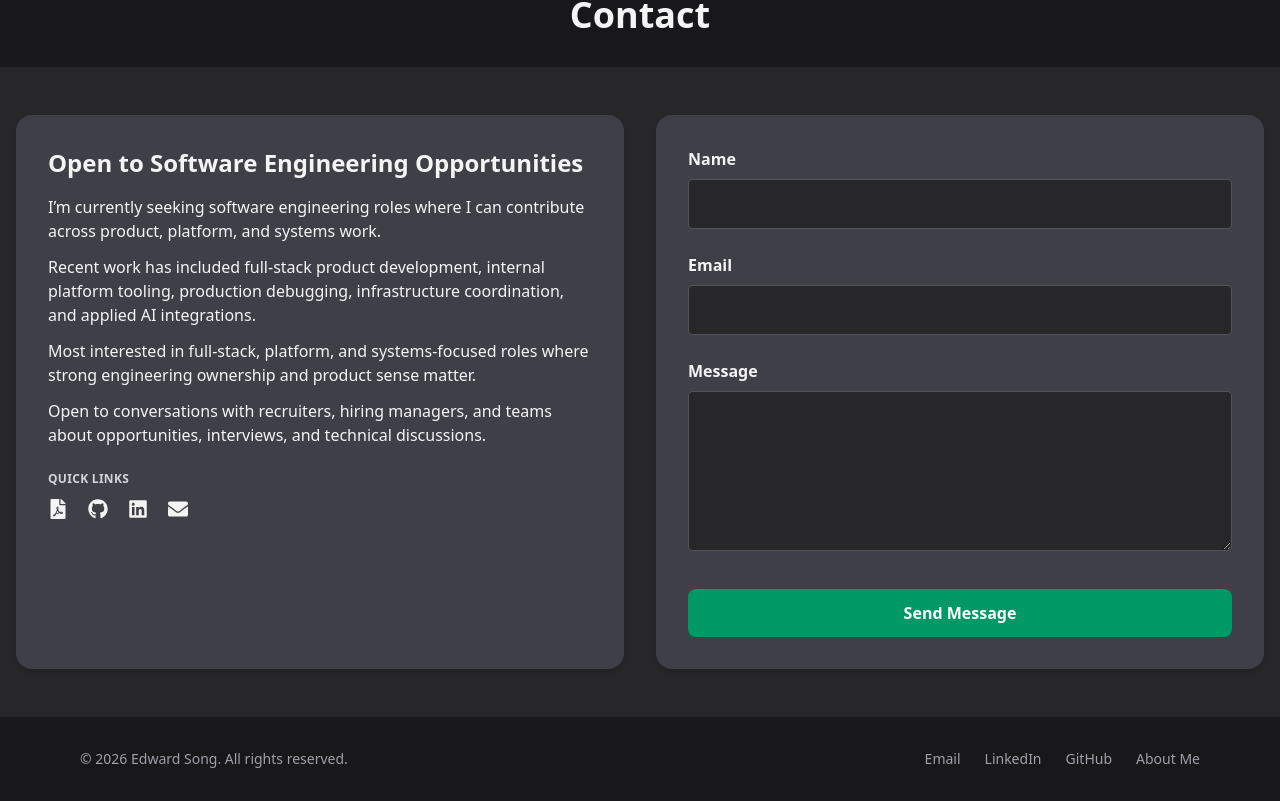
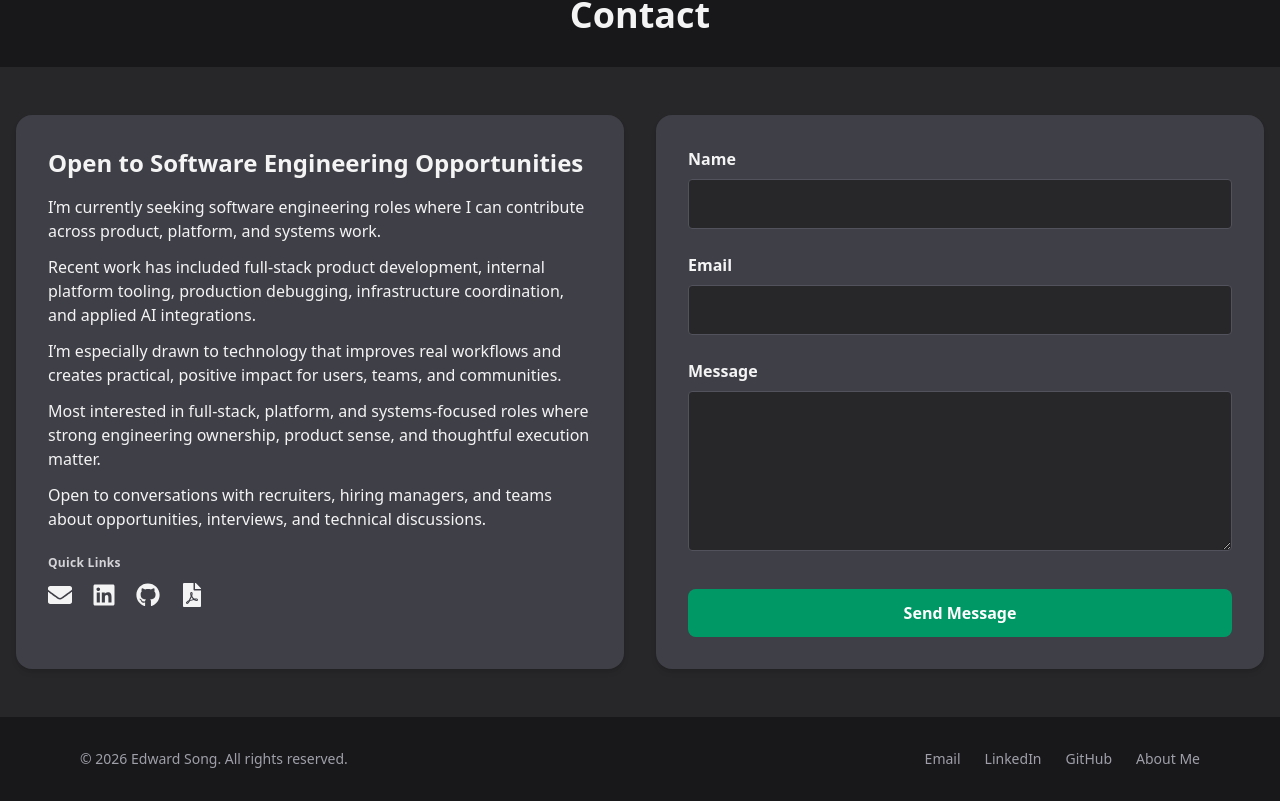
Before and after one commit to edwardsong08/final-profile, a Next.js app: page / in a window 1280 px wide. Shown: the part 3087-3888 px from the top of the page. Built offline with nearby package versions, Linux system fonts and the light colour scheme.

Commit message:
contactform 4th iteration

```diff
--- a/src/components/ContactForm.tsx
+++ b/src/components/ContactForm.tsx
@@ -81,23 +81,33 @@ export default function ContactForm() {
           <div className="space-y-3 text-base">
             <p>I’m currently seeking software engineering roles where I can contribute across product, platform, and systems work.</p>
             <p>Recent work has included full-stack product development, internal platform tooling, production debugging, infrastructure coordination, and applied AI integrations.</p>
-            <p>Most interested in full-stack, platform, and systems-focused roles where strong engineering ownership and product sense matter.</p>
+            <p>I’m especially drawn to technology that improves real workflows and creates practical, positive impact for users, teams, and communities.</p>
+            <p>Most interested in full-stack, platform, and systems-focused roles where strong engineering ownership, product sense, and thoughtful execution matter.</p>
             <p>Open to conversations with recruiters, hiring managers, and teams about opportunities, interviews, and technical discussions.</p>
           </div>
-          <p className={`mt-6 mb-3 text-xs font-semibold uppercase tracking-wide ${isDark ? 'text-zinc-300' : 'text-zinc-600'}`}>
+          <p className={`mt-6 mb-3 text-xs font-semibold tracking-wide ${isDark ? 'text-zinc-300' : 'text-zinc-600'}`}>
             Quick Links
           </p>
-          <div className="flex items-center gap-5 text-xl">
+          <div className="flex items-center gap-5 text-2xl">
             <a
-              href="/Resume-Edward_Song.pdf"
-              target="_blank"
-              rel="noopener noreferrer"
-              aria-label="Resume"
+              href="mailto:edwardsong08@gmail.com"
+              aria-label="Email"
               className={`transition transform hover:scale-110 ${
                 isDark ? 'hover:text-blue-300' : 'hover:text-blue-600'
               }`}
             >
-              <FaFilePdf />
+              <FaEnvelope />
+            </a>
+            <a
+              href="https://www.linkedin.com/in/edward-y-song"
+              target="_blank"
+              rel="noopener noreferrer"
+              aria-label="LinkedIn"
+              className={`transition transform hover:scale-110 ${
+                isDark ? 'hover:text-blue-300' : 'hover:text-blue-600'
+              }`}
+            >
+              <FaLinkedin />
             </a>
             <a
               href="https://github.com/edwardsong08"
@@ -111,24 +121,15 @@ export default function ContactForm() {
               <FaGithub />
             </a>
             <a
-              href="https://www.linkedin.com/in/edward-y-song"
+              href="/Resume-Edward_Song.pdf"
               target="_blank"
               rel="noopener noreferrer"
-              aria-label="LinkedIn"
+              aria-label="Resume"
               className={`transition transform hover:scale-110 ${
                 isDark ? 'hover:text-blue-300' : 'hover:text-blue-600'
               }`}
             >
-              <FaLinkedin />
-            </a>
-            <a
-              href="mailto:edwardsong08@gmail.com"
-              aria-label="Email"
-              className={`transition transform hover:scale-110 ${
-                isDark ? 'hover:text-blue-300' : 'hover:text-blue-600'
-              }`}
-            >
-              <FaEnvelope />
+              <FaFilePdf />
             </a>
           </div>
         </div>
```
